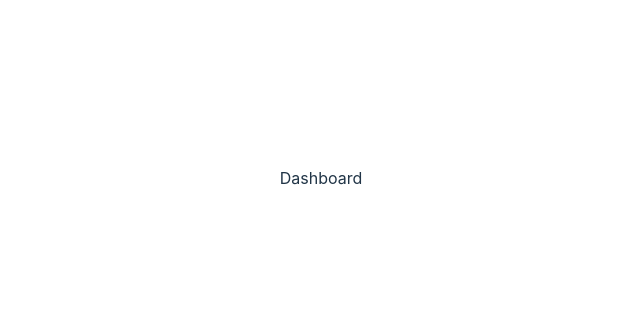
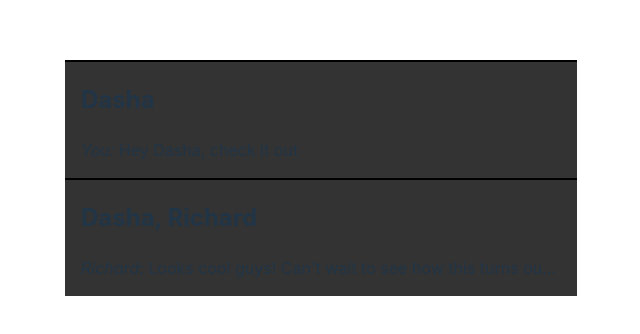
Before and after one commit to ddobrynina/odin-messaging-app, a React (Vite) app in the folder client/: page /dashboard in a window 1280 px wide. Shown: the part 222-556 px from the top of the page, without its empty margins (319-959 px from the left). Built offline with nearby package versions, Linux system fonts and the light colour scheme.

Commit message:
implement Dashboard page

```diff
--- a/client/src/main.tsx
+++ b/client/src/main.tsx
@@ -12,7 +12,7 @@ const router = createBrowserRouter([
     },
     {
         path: "/dashboard",
-        element: <Dashboard />,
+        element: <Dashboard userId="1" />,
     }
 ])
 
--- a/client/src/routes/Dashboard.tsx
+++ b/client/src/routes/Dashboard.tsx
@@ -1,5 +1,34 @@
-export default function Dashboard() {
-    return (
-        <div>Dashboard</div>
-    )
+import { useState } from "react";
+import { getConversations, Conversation } from "../api/conversations";
+
+import styles from "./Dashboard.module.css"
+
+type DashboardProps = {
+    userId: string
 }
+export default function Dashboard({ userId }: DashboardProps) {
+    const [conversations,] = useState(getConversations(userId));
+    return <div className={styles.list}>
+        {conversations.map(conv =>
+            <div key={conv.id} className={styles.conversation}>
+                <h2>{conv.users.map(u => u.firstName).join(", ")}</h2>
+                {messagePreview(conv, userId)}
+            </div>
+        )}
+    </div>
+}
+
+function messagePreview(conv: Conversation, userId: string): React.JSX.Element {
+    if (conv.lastMessage == null || conv.lastMessage === undefined)
+        return <p><i>No messages</i></p>;
+
+    if (conv.lastMessage?.from === userId)
+        return <p><i>You: </i>{conv.lastMessage.content}</p>;
+
+    if (conv.users.length > 1) {
+        const from = conv.users.find(u => conv.lastMessage?.from === u.id)?.firstName;
+        return <p><i>{from}</i>: {conv.lastMessage.content}</p>
+    }
+
+    return <p>{conv.lastMessage.content}</p>
+}
```
